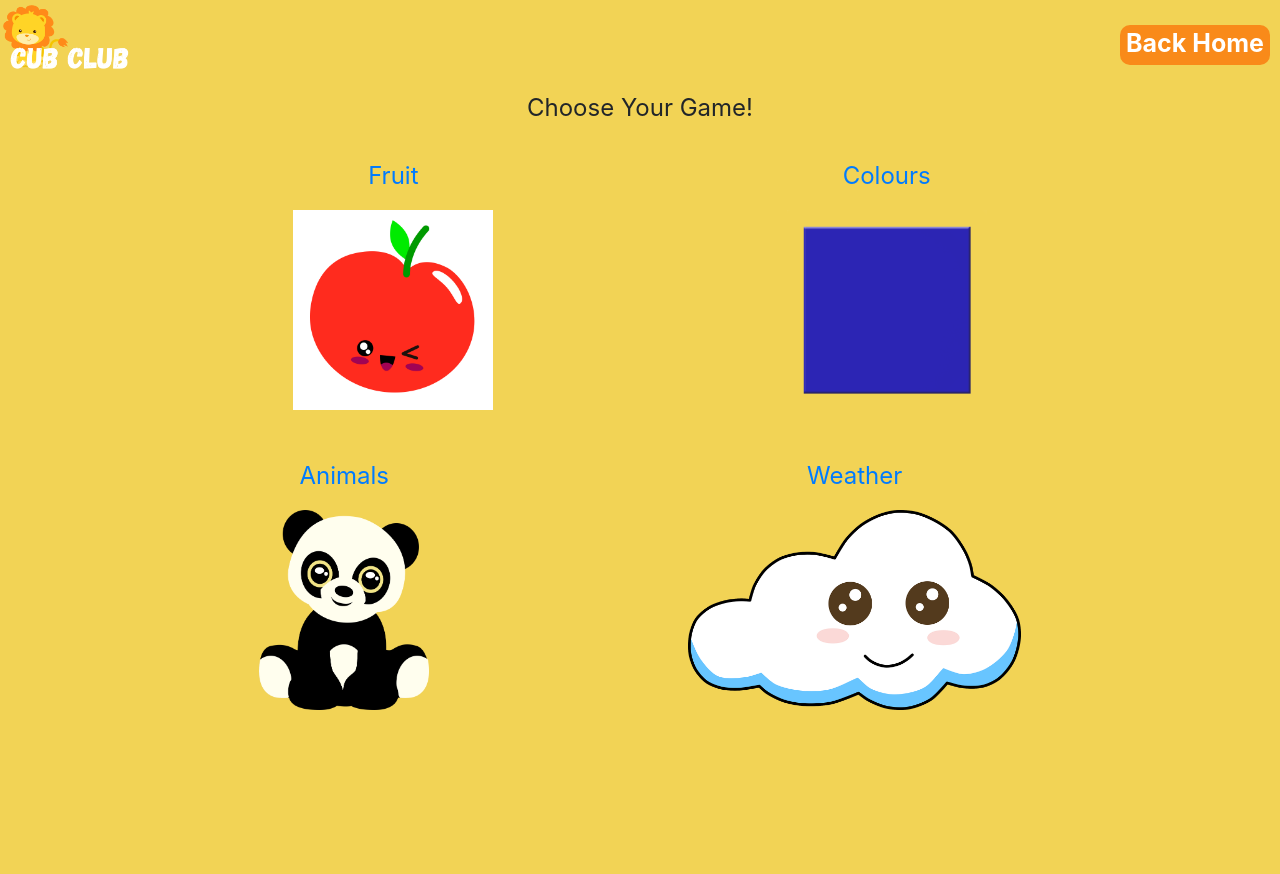
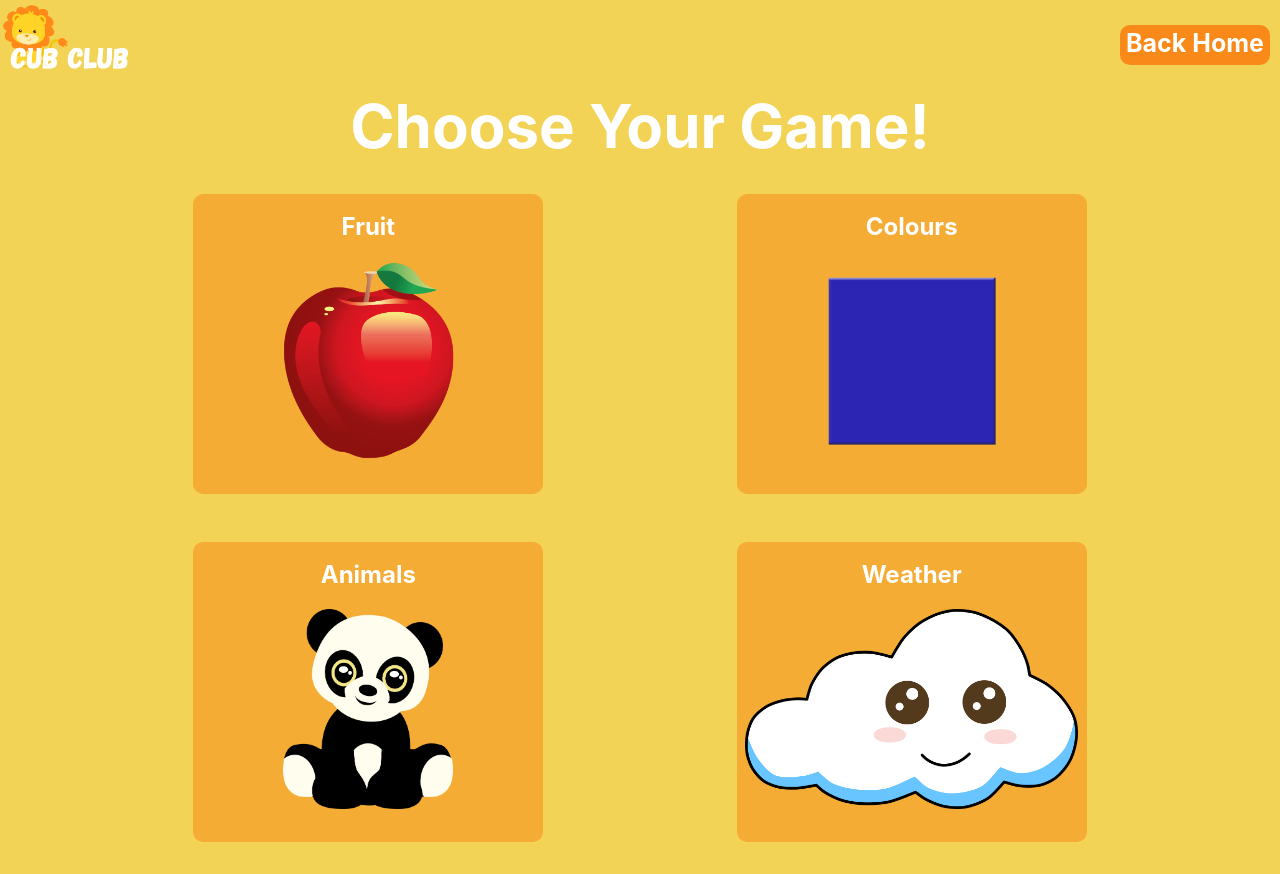
Before and after one commit to jackjury/hackapp, a React (Create React App) app: page /image-game in a window 1280 px wide. Before the commit the page ends 800 px from the top, so only its background shows below. Built offline with nearby package versions, Linux system fonts and the light colour scheme.

Commit message:
beautify game page

```diff
--- a/src/App.css
+++ b/src/App.css
@@ -124,3 +124,30 @@ button {
   width: auto;
   height: 80vh;
 }
+
+.gameChoice{
+  background-color: #f9891983;
+  width: 350px;
+  height: 300px;
+  border-radius: 10px;
+}
+
+.gameChoice:hover{
+  background-color: #60a101;
+  color: white;
+}
+
+.gameChoice a {
+  color: #fff;
+  font-weight: bolder;
+  text-decoration: none;
+}
+
+.game-header{
+  color: #fff;
+  font-size: 60px;
+  font-weight: bold;
+}
+.game-titles{
+  margin-top: 15px;
+}
--- a/src/components/ImageGameHomePage.jsx
+++ b/src/components/ImageGameHomePage.jsx
@@ -11,17 +11,17 @@ class ImageGameHomePage extends Component {
   render() {
     return (
       <div>
-        <p>Choose Your Game!</p>
+        <h1 className="game-header">Choose Your Game!</h1>
         <div className="gameChoiceContainerFirst">
           <div className="gameChoice">
             <Link to="/image-game/fruit">
-              <p>Fruit</p>
+              <p className="game-titles">Fruit</p>
               <img height="200px" src={AppleImage} alt="" />
             </Link>
           </div>
           <div className="gameChoice">
             <Link to="/image-game/colours">
-              <p>Colours</p>
+              <p className="game-titles">Colours</p>
               <img height="200px" src={BlueImage} alt="" />
             </Link>
           </div>
@@ -29,13 +29,13 @@ class ImageGameHomePage extends Component {
         <div className="gameChoiceContainerSecond">
           <div className="gameChoice">
             <Link to="/image-game/animals">
-              <p>Animals</p>
+              <p className="game-titles">Animals</p>
               <img height="200px" src={PandaImage} alt="" />
             </Link>
           </div>
           <div className="gameChoice">
             <Link to="/image-game/weather">
-              <p>Weather</p>
+              <p className="game-titles">Weather</p>
               <img height="200px" src={CloudImage} alt="" />
             </Link>
           </div>
```
Also changed, not shown: src/images/fruit/apple.png.
